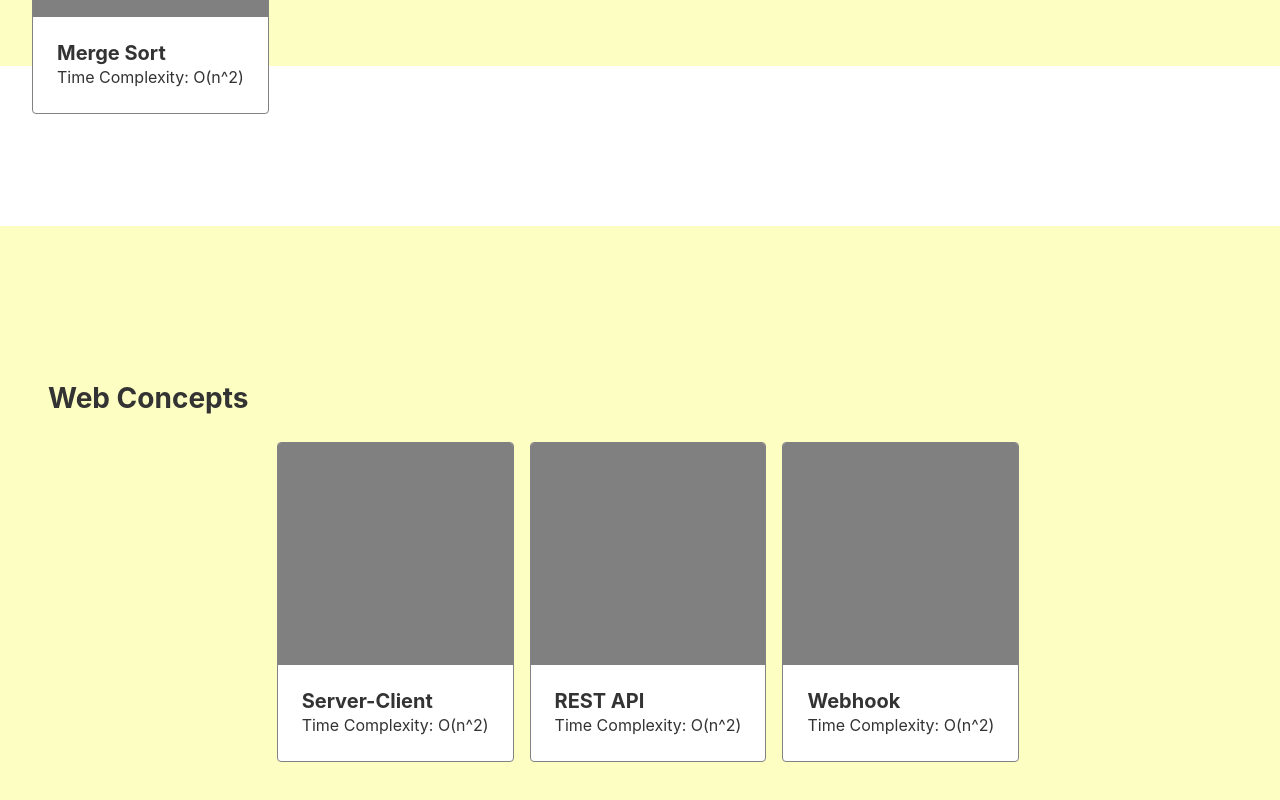
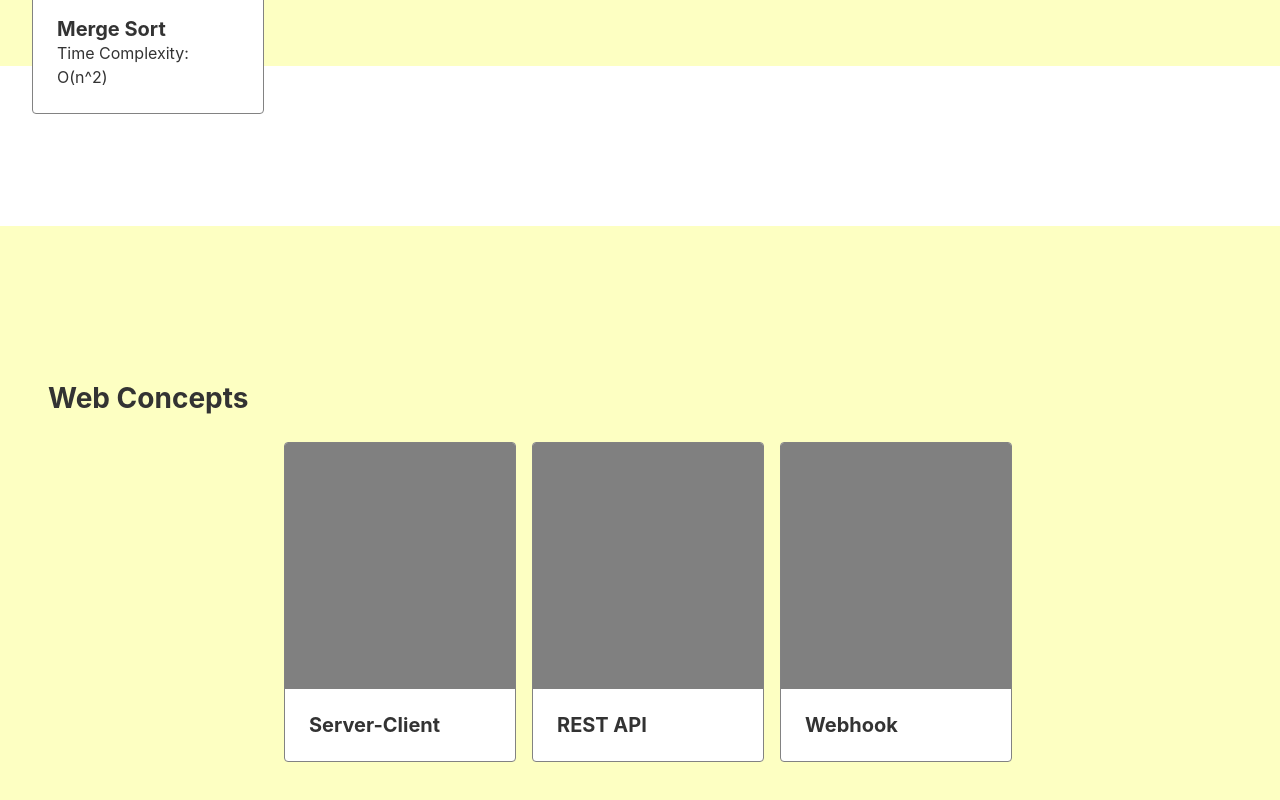
Before and after one commit to miracle09110/concept-visualizer, a React (Vite) app: page / in a window 1280 px wide. Shown: the part 1659-2459 px from the top of the page. Built offline with nearby package versions, Linux system fonts and the light colour scheme.

Commit message:
edited time complexity

```diff
--- a/src/components/Cards/Cards.view.jsx
+++ b/src/components/Cards/Cards.view.jsx
@@ -1,9 +1,11 @@
+import React, {useState} from "React"
 import PropTypes from "prop-types";
 import { FaAngleRight } from "react-icons/fa6";
 import style from "./cards.module.css";
 import { Link } from "react-router-dom";
 
-function Cards({ title, subtitle, image, link }) {
+function Cards({ title, label, subtitle, image, link }) {
+
   return (
     <Link to={link} className={style.card}>
       <div className={style.card_img}>
@@ -12,7 +14,7 @@
       <div className={style.card_text}>
         <div className={style.overlay}></div>
         <span className={style.card_title}>{title}</span>
-        <span>Time Complexity: {subtitle}</span>
+        <span>{label} {subtitle}</span>
       </div>
       <div className={style.card_icon}>
         <FaAngleRight size={28} />
--- a/src/components/Cards/cards.module.css
+++ b/src/components/Cards/cards.module.css
@@ -34,7 +34,7 @@
 
 @media screen and (min-width: 555px) {
   .card {
-    width: auto;
+    width: 14.5rem;
     height: 20rem;
     flex-direction: column;
     align-items: stretch;
--- a/src/pages/landingPage/explore/Explore.controller.jsx
+++ b/src/pages/landingPage/explore/Explore.controller.jsx
@@ -20,30 +20,35 @@
     items: [
       {
         title: "Bubble Sort",
+        label: "Time Complexity:",
         subtitle: "O(n^2)",
         image: "",
         link: "/bubble",
       },
       {
         title: "Selection Sort",
+        label: "Time Complexity:",
         subtitle: "O(n^2)",
         image: "",
         link: "/selection",
       },
       {
         title: "Insertion Sort",
+        label: "Time Complexity:",
         subtitle: "O(n^2)",
         image: "",
         link: "/insertion",
       },
       {
         title: "Quick Sort",
+        label: "Time Complexity:",
         subtitle: "O(n^2)",
         image: "",
         link: "/quick",
       },
       {
         title: "Merge Sort",
+        label: "Time Complexity:",
         subtitle: "O(n^2)",
         image: "",
         link: "/merge",
@@ -65,19 +70,16 @@
     items: [
       {
         title: "Server-Client",
-        subtitle: "O(n^2)",
         image: "",
         link: "/server-client",
       },
       {
         title: "REST API",
-        subtitle: "O(n^2)",
         image: "",
         link: "/rest-api",
       },
       {
         title: "Webhook",
-        subtitle: "O(n^2)",
         image: "",
         link: "/webhook",
       },
--- a/src/pages/nodejsSection/Nodejs.view.jsx
+++ b/src/pages/nodejsSection/Nodejs.view.jsx
@@ -4,7 +4,7 @@
 
 function NodejsView({ conceptItems }) {
   const conceptCards = conceptItems.items.map((item) => {
-    return <Cards key={item.title} title={item.title} subtitle={item.subtitle} image={item.image} link={item.link} />;
+    return <Cards key={item.title} title={item.title} label={item.label} subtitle={item.subtitle} image={item.image} link={item.link} />;
   });
 
   return (
--- a/src/pages/sortSection/Sort.view.jsx
+++ b/src/pages/sortSection/Sort.view.jsx
@@ -8,6 +8,7 @@
       <Cards
         key={item.title}
         title={item.title}
+        label={item.label}
         subtitle={item.subtitle}
         image={item.image}
         link={item.link}
```
